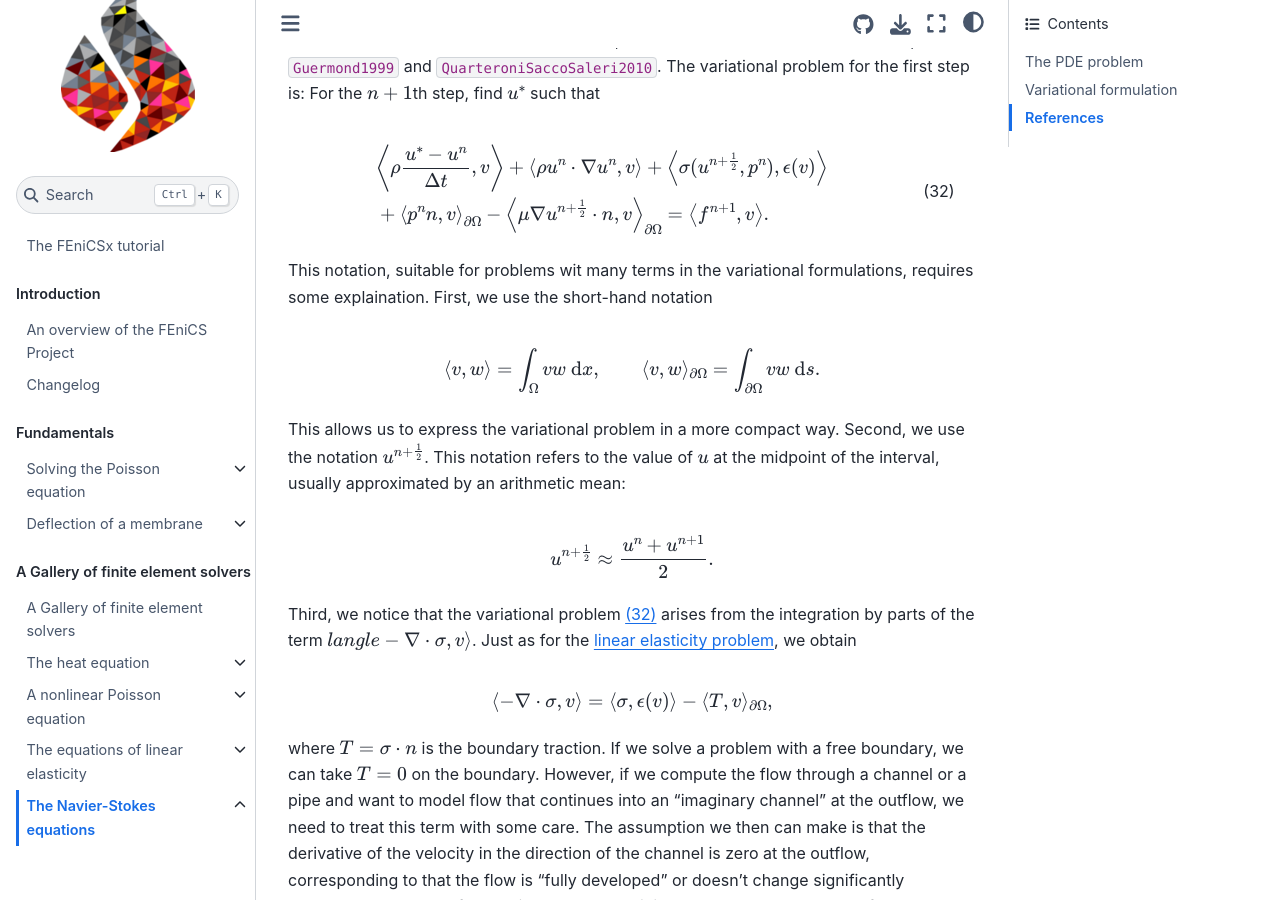
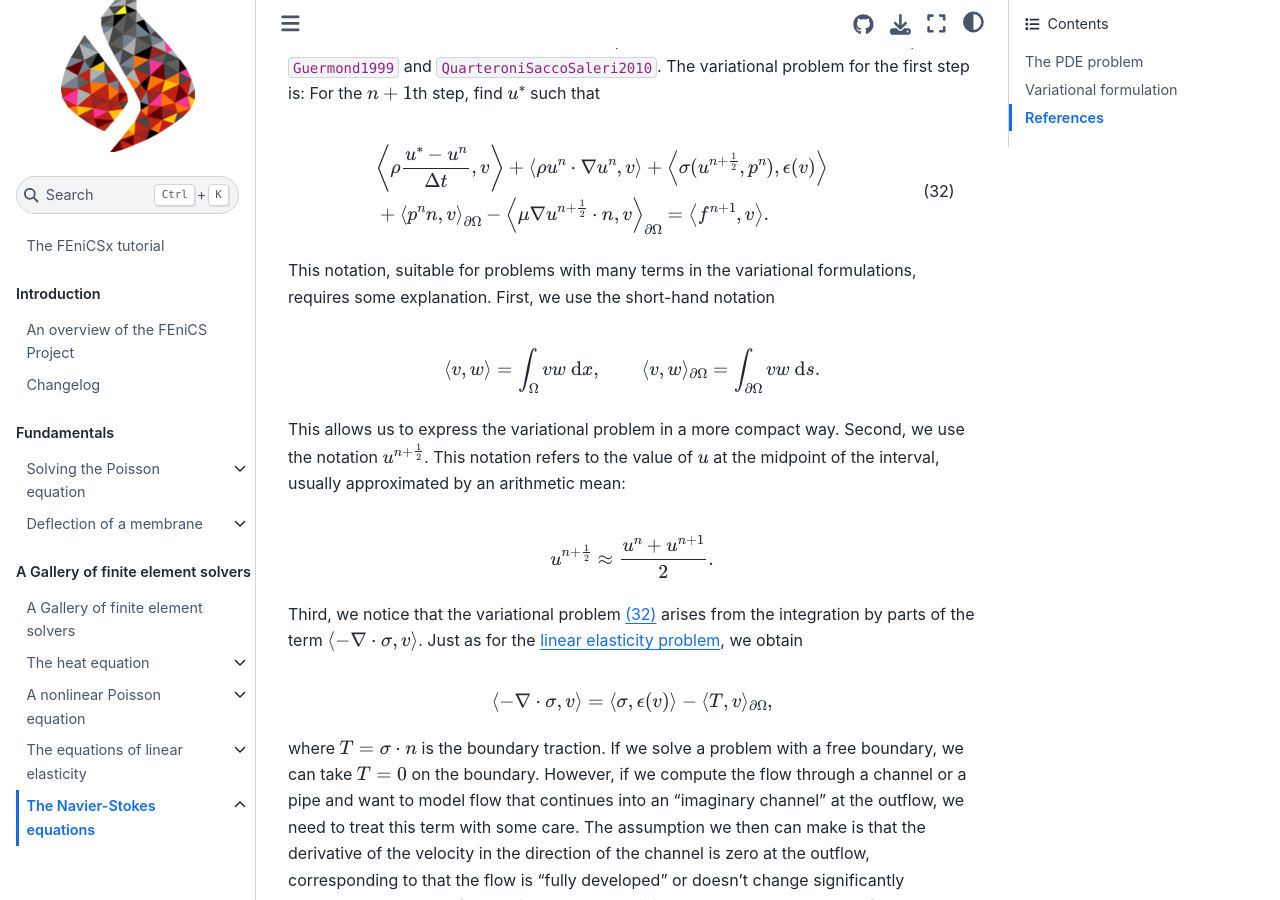
Before and after one commit to jorgensd/dolfinx-tutorial, a Jupyter Book: the page built from chapter2/navierstokes.md, in a window 1280 px wide and 900 px high, scrolled down 1564 px. Built offline with Jupyter Book 1.0.4 settings and Sphinx 7.4.7 and the Sphinx Book theme 1.1.4, drawn with Linux system fonts in a browser that asks for light colours; pages that are not in the unit, such as notebooks, are missing from menus; cross-references to code outside the pages are shown as plain code; some of the changed text lies outside the part shown.

Commit message:
Fix typos

````diff
--- a/chapter2/navierstokes.md
+++ b/chapter2/navierstokes.md
@@ -39,7 +39,7 @@ The IPCS scheme involves three steps. First, we compute a *tentative velocity $u
     -\left\langle \mu \nabla u^{n+\frac{1}{2}}\cdot n, v \right \rangle_{\partial\Omega}=
     \left\langle f^{n+1}, v \right\rangle.
 ```
-This notation, suitable for problems wit many terms in the variational formulations, requires some explaination.
+This notation, suitable for problems with many terms in the variational formulations, requires some explanation.
 First, we use the short-hand notation
 ```{math}
 \langle v, w \rangle = \int_{\Omega} vw~\mathrm{d}x, \qquad
@@ -50,7 +50,7 @@ This allows us to express the variational problem in a more compact way. Second,
    u^{n+\frac{1}{2}}\approx \frac{u^{n}+ u^{n+1}}{2}.
 ```
 Third, we notice that the variational problem [](ipcs-one) arises from the integration by parts of the term
-$langle -\nabla \cdot \sigma, v\rangle$. Just as for the [linear elasticity problem](./linearelasticity.md), we obtain
+$\langle -\nabla \cdot \sigma, v\rangle$. Just as for the [linear elasticity problem](./linearelasticity.md), we obtain
 ```{math}
     \langle -\nabla \cdot \sigma, v\rangle =
     \langle \sigma, \epsilon(v) \rangle
@@ -88,7 +88,7 @@ Taking the divergence and requiring that $\nabla \cdot u^{n+1}=0$ by the Navier-
 :label: ipcs-tmp
  - \frac{\rho \nabla\cdot  u^*}{\Delta t}+ \nabla^2p^{n+1}-\nabla^2p^n=0,
 ```
-which is the Poisson problem for the pressure $p^{n+1} resulting in the variational formulation [](ipcs-two).
+which is the Poisson problem for the pressure $p^{n+1}$ resulting in the variational formulation [](ipcs-two).
 
 Finally, we compute the corrected velocity $u^{n+1}$ from the equation [](ipcs-tmp). Multiplying this equation by a test function $v$, we obtain
 ```{math}
````
Also changed, not shown: chapter1/membrane.md (+1 -1 lines), chapter2/linearelasticity.md (+2 -2 lines), 4 other files.
